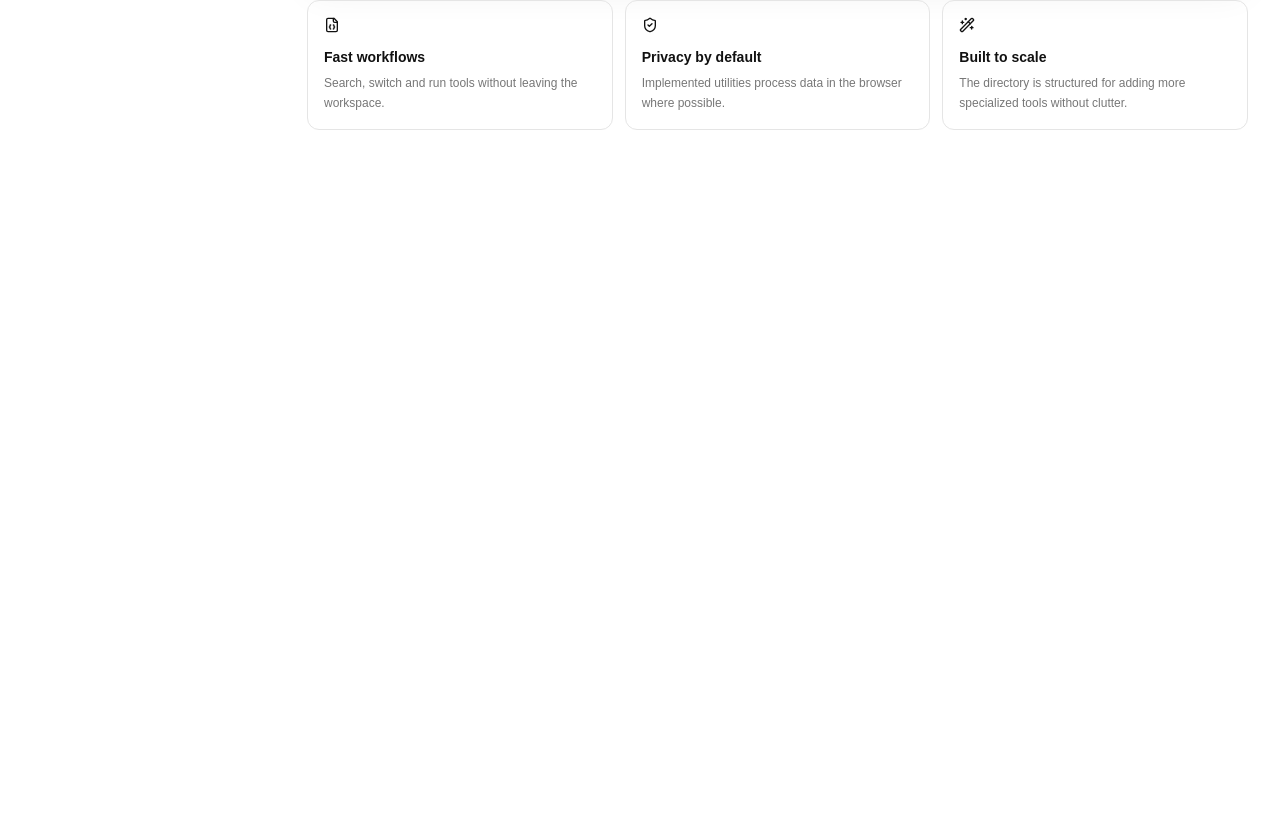
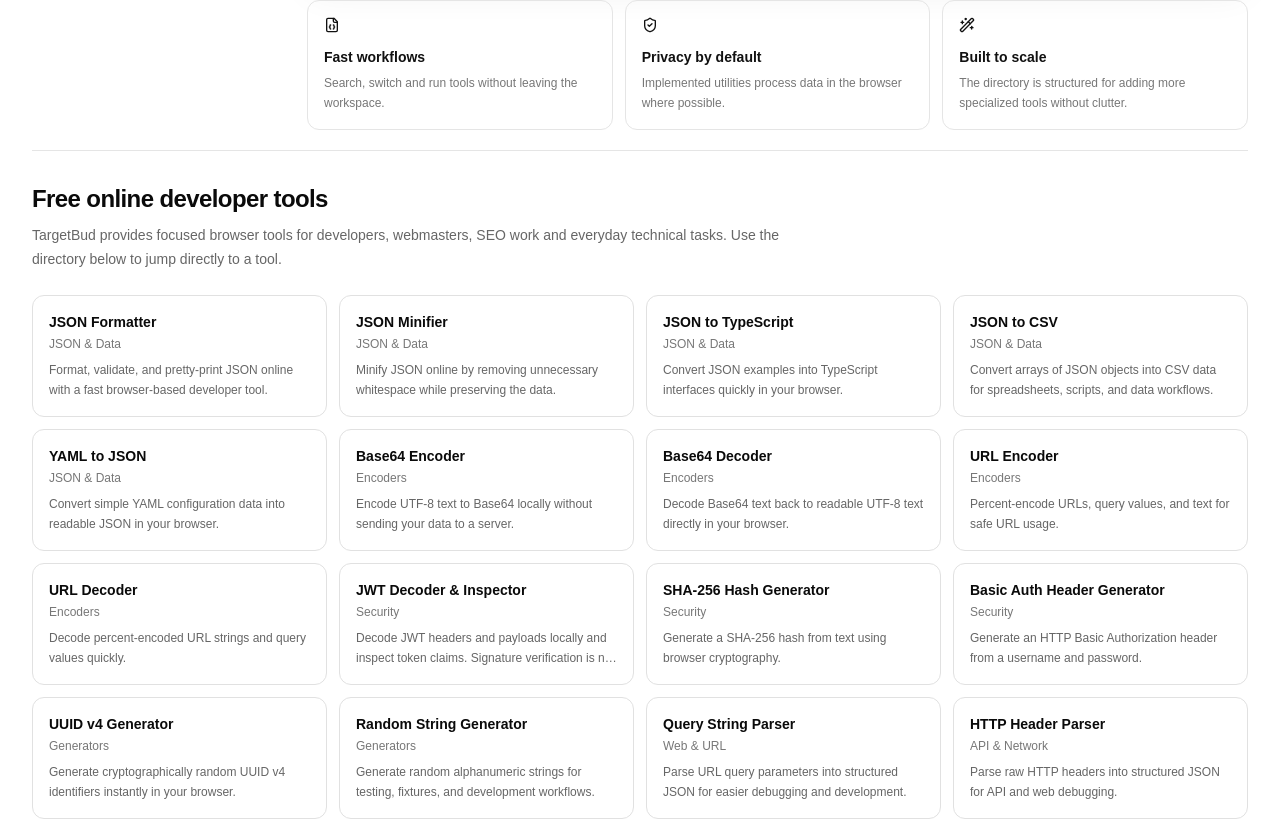
Before and after one commit to hariaahil/my-app, a Next.js app: page /tools in a window 1280 px wide. Shown: the part 1020-1840 px from the top of the page. Before the commit the page ends 1170 px from the top, so only its background shows below. Built offline with nearby package versions, Linux system fonts and the light colour scheme; no server answers.

Commit message:
Add SEO-rich developer tools directory page

```diff
--- a/app/tools/page.tsx
+++ b/app/tools/page.tsx
@@ -1,2 +1,28 @@
+import type { Metadata } from "next";
 import DeveloperTools from "./DeveloperTools";
-export default function ToolsPage(){return <DeveloperTools/>;}
+import Link from "next/link";
+import { developerToolSeo } from "@/lib/developer-tools-seo";
+
+export const metadata: Metadata = {
+  title: "Free Developer Tools Online — JSON, Base64, JWT, Regex & More",
+  description: "Free browser-based developer tools for JSON, Base64, URLs, JWT, regex, HTTP, text, timestamps, SEO and more. Fast, responsive and local-first.",
+  keywords: ["developer tools", "online developer tools", "free developer tools", "JSON tools", "JWT decoder", "regex tester", "Base64 encoder", "SEO tools"],
+  alternates: { canonical: "https://targetbud.vercel.app/tools" },
+};
+
+export default function ToolsPage() {
+  return (
+    <>
+      <DeveloperTools />
+      <section className="mx-auto max-w-[1540px] px-4 pb-14 sm:px-6 lg:px-8">
+        <div className="border-t border-[#e5e5e5] pt-8">
+          <h2 className="text-2xl font-bold tracking-tight">Free online developer tools</h2>
+          <p className="mt-2 max-w-3xl text-sm leading-6 text-[#666]">TargetBud provides focused browser tools for developers, webmasters, SEO work and everyday technical tasks. Use the directory below to jump directly to a tool.</p>
+          <div className="mt-6 grid gap-3 sm:grid-cols-2 lg:grid-cols-3 xl:grid-cols-4">
+            {developerToolSeo.map((tool) => <Link key={tool.slug} href={`/tools/${tool.slug}`} className="rounded-xl border border-[#e1e1e1] p-4 transition hover:-translate-y-0.5 hover:bg-[#fafafa]"><div className="text-sm font-semibold">{tool.name}</div><div className="mt-1 text-xs text-[#777]">{tool.category}</div><p className="mt-2 line-clamp-2 text-xs leading-5 text-[#666]">{tool.description}</p></Link>)}
+          </div>
+        </div>
+      </section>
+    </>
+  );
+}
```
